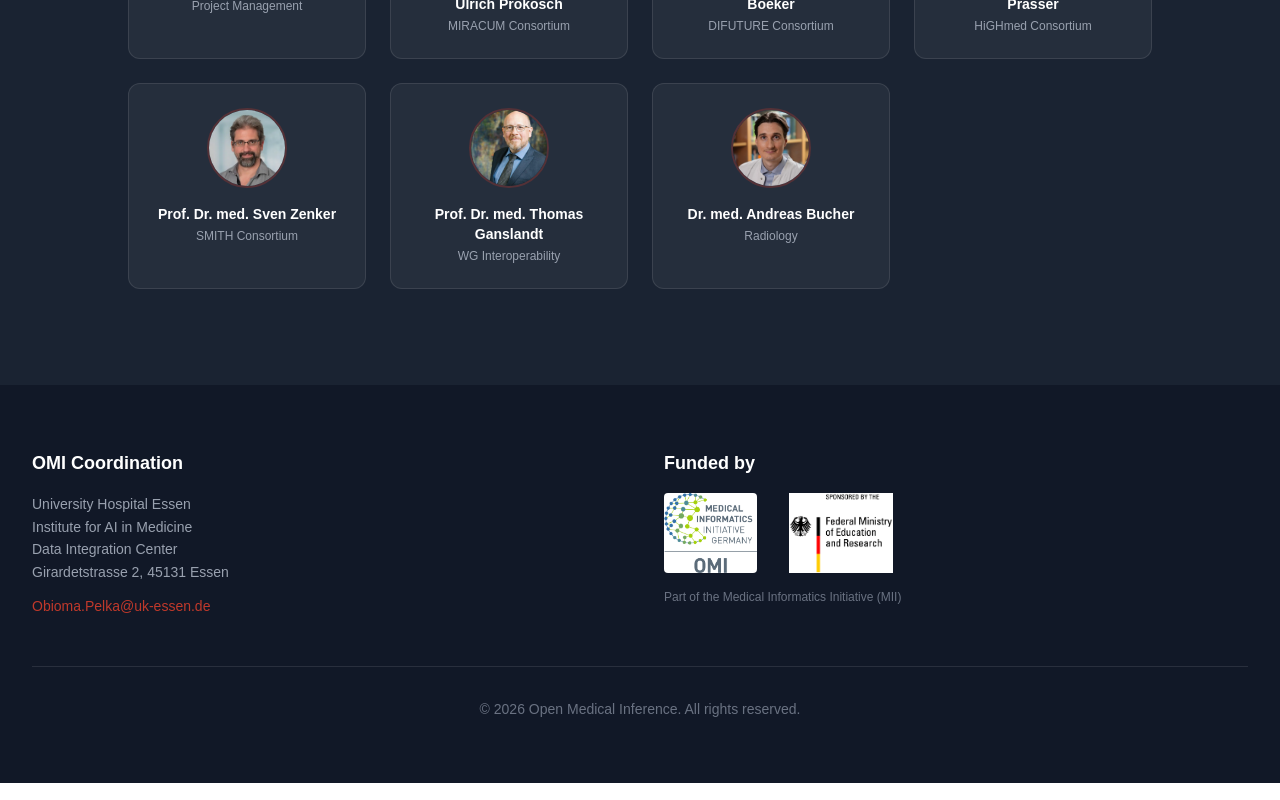
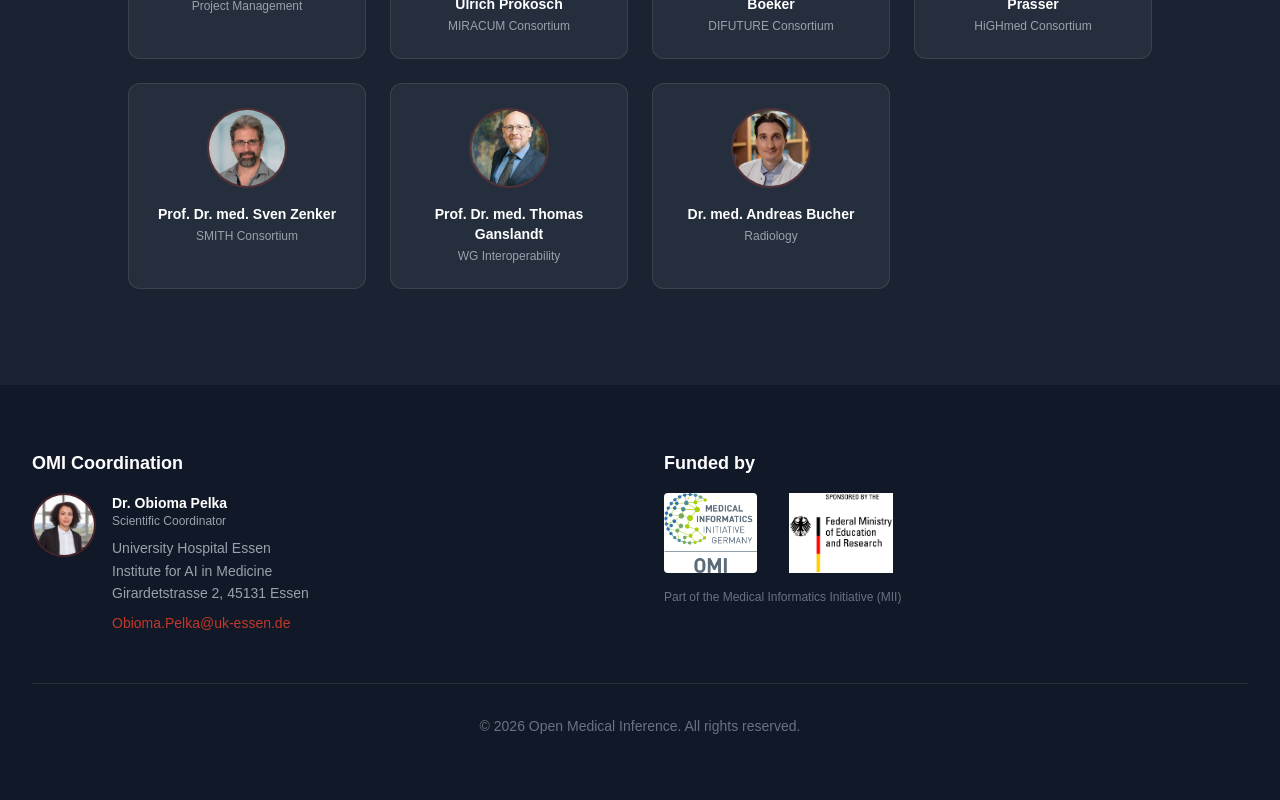
Before and after one commit to obip/obip.github.io, a Next.js app: page / in a window 1280 px wide. Shown: the part 7641-8441 px from the top of the page. Built offline with nearby package versions, Linux system fonts and the light colour scheme.

Commit message:
Add Obioma Pelka photo and title to footer contact section
Scientific coordinator with photo, name, and role in the
OMI Coordination section. Photo sourced from SHIP-AI team page.

```diff
--- a/src/components/Footer.tsx
+++ b/src/components/Footer.tsx
@@ -8,21 +8,34 @@ export default function Footer() {
           {/* Contact */}
           <div>
             <h3 className="font-bold text-lg mb-4">OMI Coordination</h3>
-            <p className="text-gray-400 text-sm leading-relaxed">
+            <div className="flex items-start gap-4 mt-4">
+              <div className="w-16 h-16 rounded-full hover:rounded-xl overflow-hidden shrink-0 border-2 border-[#c0392b]/30 transition-all duration-300">
+                <Image
+                  src="/images/board/obioma-pelka.jpeg"
+                  alt="Dr. Obioma Pelka"
+                  width={64}
+                  height={64}
+                  className="w-full h-full object-cover"
+                />
+              </div>
+              <div>
+                <p className="text-white font-semibold text-sm">Dr. Obioma Pelka</p>
+                <p className="text-gray-400 text-xs">Scientific Coordinator</p>
+                <p className="text-gray-400 text-sm leading-relaxed mt-2">
                   University Hospital Essen
                   <br />
                   Institute for AI in Medicine
-              <br />
-              Data Integration Center
                   <br />
                   Girardetstrasse 2, 45131 Essen
                 </p>
                 <a
                   href="mailto:Obioma.Pelka@uk-essen.de"
-              className="text-[#c0392b] text-sm font-medium mt-3 inline-block hover:underline"
+                  className="text-[#c0392b] text-sm font-medium mt-2 inline-block hover:underline"
                 >
                   Obioma.Pelka@uk-essen.de
                 </a>
+              </div>
+            </div>
           </div>
 
           {/* Funding */}
```
Also changed, not shown: public/images/board/obioma-pelka.jpeg (added). Lines whose indentation alone changed are shown as unchanged.
